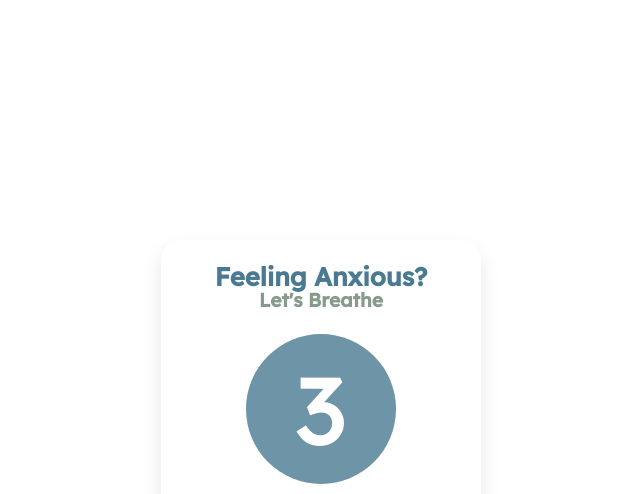
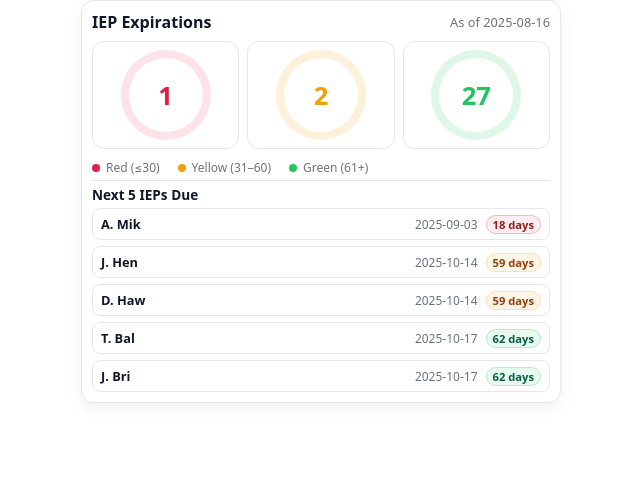
Before and after one commit to ispectechular/Calm, a plain HTML site: page index.html in a window 1280 px wide. Shown: the top 494 px of the page, without its empty margins (319-959 px from the left). Drawn offline with Linux system fonts and the light colour scheme.

Commit message:
Update index.html

```diff
--- a/index.html
+++ b/index.html
@@ -1,131 +1,148 @@
-<!DOCTYPE html>
+<!doctype html>
 <html lang="en">
 <head>
-  <meta charset="UTF-8" />
-  <meta name="viewport" content="width=device-width, initial-scale=1.0"/>
-  <title>Box Breathing Visual</title>
-  <link href="https://fonts.googleapis.com/css2?family=Lexend:wght@500&display=swap" rel="stylesheet">
+  <meta charset="utf-8"/>
+  <meta name="viewport" content="width=device-width, initial-scale=1"/>
+  <title>IEP Expiration Widget (Compact)</title>
   <style>
+    :root {
+      --red: #e11d48;
+      --yellow: #f59e0b;
+      --green: #22c55e;
+      --text: #111827;
+      --muted: #6b7280;
+      --card: #ffffff;
+      --ring: rgba(17,24,39,0.06);
+      --shadow: 0 6px 15px var(--ring);
+    }
+    * { box-sizing: border-box; }
     body {
       margin: 0;
-      padding: 0;
-      font-family: 'Lexend', sans-serif;
-      background-color: transparent;
-      display: flex;
-      justify-content: center;
-      align-items: center;
-      height: 100vh;
+      font-family: ui-sans-serif, system-ui, -apple-system, Segoe UI, Roboto, Helvetica, Arial;
+      color: var(--text);
+      background: transparent;
     }
+    .widget {
+      width: 100%;
+      max-width: 480px; /* more compact */
+      margin: 0 auto;
+      padding: 10px;
+      background: var(--card);
+      border-radius: 12px;
+      box-shadow: var(--shadow);
+      border: 1px solid #e5e7eb;
+    }
+    .header { display:flex; justify-content:space-between; align-items:center; margin-bottom:8px; flex-wrap:wrap; }
+    .header h2 { font-size: 1rem; margin: 0; font-weight: 700; }
+    .header .date { font-size: 0.8rem; color: var(--muted); }
 
-    .breathing-container {
-      position: relative;
-      width: 320px;
-      height: 300px;
-      background-color: rgba(255, 255, 255, 0.7);
-      backdrop-filter: blur(10px);
-      border-radius: 20px;
-      box-shadow: 0 10px 20px rgba(0, 0, 0, 0.1);
-      display: flex;
-      justify-content: space-between;
-      align-items: center;
-      flex-direction: column;
-      padding: 10px 0;
+    .circles {
+      display: grid;
+      grid-template-columns: repeat(auto-fit, minmax(80px, 1fr));
+      gap: 8px;
+      margin: 8px 0 10px;
     }
+    .circle-card { display:grid; place-items:center; padding:8px 4px; border-radius:12px; border:1px solid #e5e7eb; background:#fff; }
+    .ring {
+      width: 100%;
+      max-width: 90px;
+      aspect-ratio: 1/1;
+      border-radius: 50%;
+      display: grid; place-items: center;
+      box-shadow: inset 0 0 0 8px #f3f4f6;
+    }
+    .ring .count { font-size: 1.6rem; font-weight: 700; }
+    .ring.red    { box-shadow: inset 0 0 0 8px rgba(225,29,72,0.12); color: var(--red); }
+    .ring.yellow { box-shadow: inset 0 0 0 8px rgba(245,158,11,0.14); color: var(--yellow); }
+    .ring.green  { box-shadow: inset 0 0 0 8px rgba(34,197,94,0.14); color: var(--green); }
 
-    .title-wrapper {
-      display: flex;
-      flex-direction: column;
-      align-items: center;
-      margin-top: 12px;
-      margin-bottom: 6px;
-    }
+    .legend { display:flex; gap:6px; align-items:center; margin-top:6px; font-size:0.75rem; color:var(--muted); flex-wrap:wrap; }
+    .chip { width:8px; height:8px; border-radius:50%; display:inline-block; }
+    .chip.red{background:var(--red);} .chip.yellow{background:var(--yellow);} .chip.green{background:var(--green);}
 
-    .title-label {
-      font-size: 1.6rem;
-      color: #4A7A92;
-      font-weight: bold;
-      margin: 0;
-      line-height: 1.1;
-    }
+    .list { margin-top: 4px; border-top:1px solid #e5e7eb; padding-top:4px; }
+    .list h3 { margin:0 0 4px; font-size:0.85rem; }
+    .rows { display:grid; gap:6px; }
+    .row { display:grid; grid-template-columns:1fr auto auto; gap:8px; align-items:center; padding:6px 8px; border:1px solid #e5e7eb; border-radius:8px; background:#fff; font-size:0.8rem; }
+    .name { font-weight:600; }
+    .date { font-variant-numeric: tabular-nums; color: var(--muted); font-size:0.75rem; }
+    .days { font-variant-numeric: tabular-nums; font-weight:600; font-size:0.75rem; }
+    .pill { padding:1px 6px; border-radius:999px; font-size:0.7rem; border:1px solid #e5e7eb; }
+    .pill.red{ background:rgba(225,29,72,0.08); color:#991b1b; border-color:rgba(225,29,72,0.25);}
+    .pill.yellow{ background:rgba(245,158,11,0.10); color:#92400e; border-color:rgba(245,158,11,0.25);}
+    .pill.green{ background:rgba(34,197,94,0.10); color:#065f46; border-color:rgba(34,197,94,0.25);}
 
-    .subtitle-label {
-      font-size: 1.2rem;
-      color: #879B8D;
-      font-weight: bold;
-      margin: 0;
-      line-height: 1.1;
-    }
+    @media (max-width:480px){ .ring{ max-width:70px; } .ring .count{ font-size:1.4rem; } }
+  </style>
+  <script>
+    (function(){
+      function postHeight(){
+        var h = Math.max(
+          document.documentElement ? document.documentElement.scrollHeight : 0,
+          document.body ? document.body.scrollHeight : 0,
+          0
+        );
+        if (window.parent && window.parent !== window) {
+          try { window.parent.postMessage({ type: 'IEP_WIDGET_HEIGHT', height: Math.max(300, h) }, '*'); } catch(e){}
+        }
+      }
 
-    .circle {
-      width: 100px;
-      height: 100px;
-      border-radius: 50%;
-      background: rgba(74, 122, 146, 0.8);
-      display: flex;
-      align-items: center;
-      justify-content: center;
-      transition: transform 4s ease-in-out, background-color 4s ease-in-out;
-    }
-
-    .countdown {
-      font-size: 4rem;
-      color: #fff;
-      transition: opacity 0.3s ease-in-out;
-    }
-
-    .phase-label {
-      font-size: 2.2rem;
-      color: #756A85;
-      font-weight: bold;
-      margin-bottom: 6px;
-    }
-  </style>
+      function init(){
+        var target = document.getElementById('iep-widget') || document.body;
+        if (!target || !(target instanceof Element)) {
+          return setTimeout(init, 16);
+        }
+        if ('ResizeObserver' in window) {
+          try {
+            var ro = new ResizeObserver(function(){ postHeight(); });
+            ro.observe(target);
+          } catch(e){}
+        }
+        if ('MutationObserver' in window) {
+          try {
+            var mo = new MutationObserver(function(){ postHeight(); });
+            mo.observe(target, { subtree:true, childList:true, attributes:true, characterData:true });
+          } catch(e){}
+        }
+        window.addEventListener('load', postHeight);
+        window.addEventListener('resize', postHeight);
+        postHeight();
+      }
+      if (document.readyState === 'loading') { document.addEventListener('DOMContentLoaded', init); } else { init(); }
+    })();
+  </script>
 </head>
 <body>
-  <div class="breathing-container">
-    <div class="title-wrapper">
-      <div class="title-label">Feeling Anxious?</div>
-      <div class="subtitle-label">Let's Breathe</div>
+  <div class="widget" id="iep-widget">
+    <div class="header">
+      <h2>IEP Expirations</h2>
+      <div class="date">As of 2025-08-16</div>
     </div>
-    <div class="circle" id="circle">
-      <div class="countdown" id="countdown">4</div>
+
+    <div class="circles">
+      <div class="circle-card"><div class="ring red"><div class="count">1</div></div></div>
+      <div class="circle-card"><div class="ring yellow"><div class="count">2</div></div></div>
+      <div class="circle-card"><div class="ring green"><div class="count">27</div></div></div>
     </div>
-    <div class="phase-label" id="phase">Breathe In</div>
+
+    <div class="legend">
+      <span class="chip red"></span> Red (≤30)
+      <span style="width:6px"></span>
+      <span class="chip yellow"></span> Yellow (31–60)
+      <span style="width:6px"></span>
+      <span class="chip green"></span> Green (61+)
+    </div>
+
+    <div class="list">
+      <h3>Next 5 IEPs Due</h3>
+      <div class="rows">
+        <div class="row"><div class="name">A. Mik</div><div class="date">2025-09-03</div><div class="days"><span class="pill red">18 days</span></div></div>
+        <div class="row"><div class="name">J. Hen</div><div class="date">2025-10-14</div><div class="days"><span class="pill yellow">59 days</span></div></div>
+        <div class="row"><div class="name">D. Haw</div><div class="date">2025-10-14</div><div class="days"><span class="pill yellow">59 days</span></div></div>
+        <div class="row"><div class="name">T. Bal</div><div class="date">2025-10-17</div><div class="days"><span class="pill green">62 days</span></div></div>
+        <div class="row"><div class="name">J. Bri</div><div class="date">2025-10-17</div><div class="days"><span class="pill green">62 days</span></div></div>
+      </div>
+    </div>
   </div>
-
-  <script>
-    const phaseLabel = document.getElementById("phase");
-    const countdown = document.getElementById("countdown");
-    const circle = document.getElementById("circle");
-
-    const phases = [
-      { label: "Breathe In", duration: 4, action: () => circle.style.transform = "scale(1.5)" },
-      { label: "Hold", duration: 4, action: () => circle.style.transform = "scale(1.5)" },
-      { label: "Breathe Out", duration: 4, action: () => circle.style.transform = "scale(1)" },
-      { label: "Hold", duration: 4, action: () => circle.style.transform = "scale(1)" }
-    ];
-
-    let phaseIndex = 0;
-
-    function runPhase() {
-      const current = phases[phaseIndex];
-      phaseLabel.innerText = current.label;
-      current.action();
-      let count = current.duration;
-      countdown.innerText = count;
-
-      const interval = setInterval(() => {
-        count--;
-        countdown.innerText = count;
-        if (count <= 0) {
-          clearInterval(interval);
-          phaseIndex = (phaseIndex + 1) % phases.length;
-          runPhase();
-        }
-      }, 1000);
-    }
-
-    runPhase();
-  </script>
 </body>
 </html>
```
